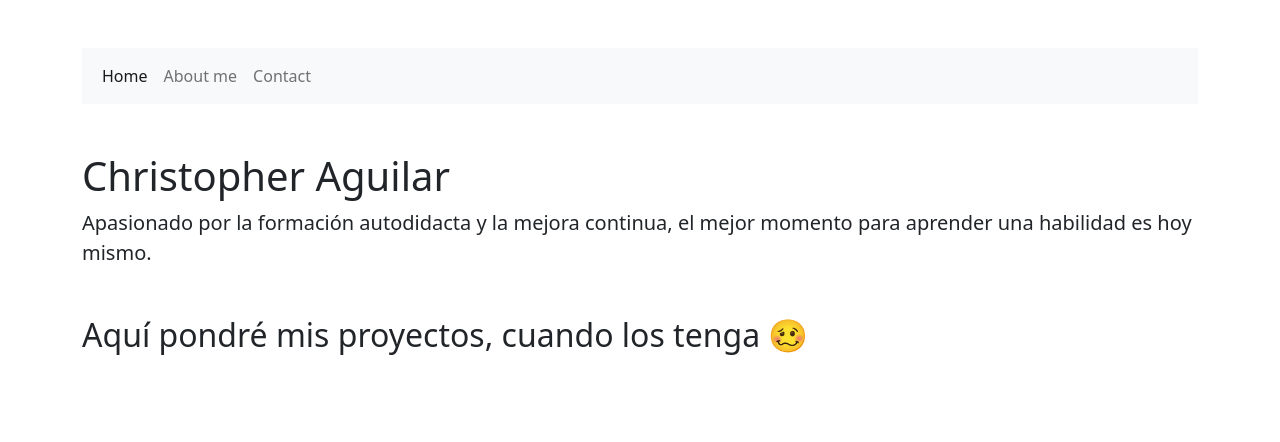
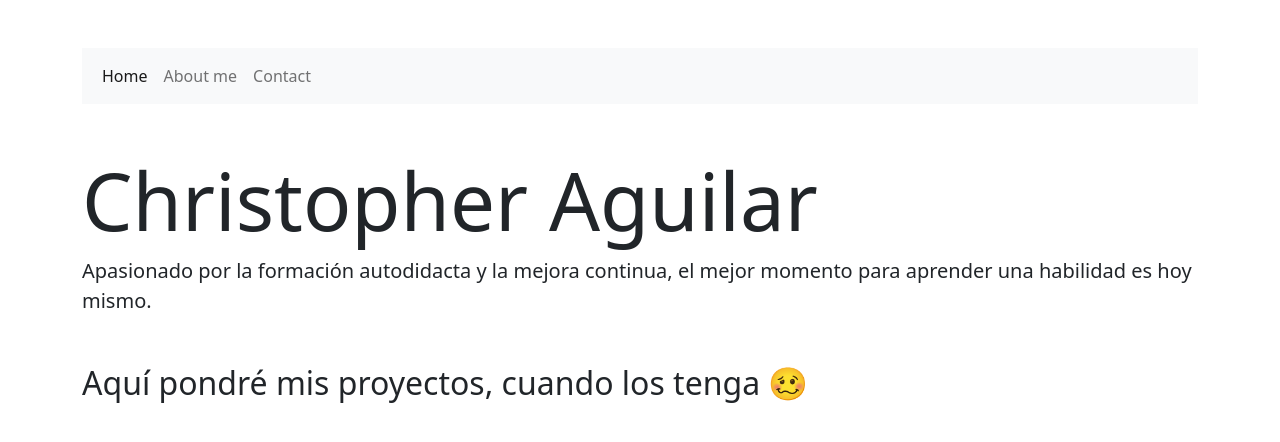
Before and after one commit to Chris-naibaf/Portfolio, a plain HTML site: page index.html in a window 1280 px wide. Drawn offline with nearby package versions, Linux system fonts and the light colour scheme.

Commit message:
Updated index.html

```diff
--- a/index.html
+++ b/index.html
@@ -27,7 +27,7 @@
     </div>
 
     <div class="container">
-        <h1>Christopher Aguilar</h1>
+        <h1 class="display-1">Christopher Aguilar</h1>
         <p class="lead">Apasionado por la formación autodidacta y la mejora continua,
         el mejor momento para aprender una habilidad es hoy mismo.</p>
     </div>
```
